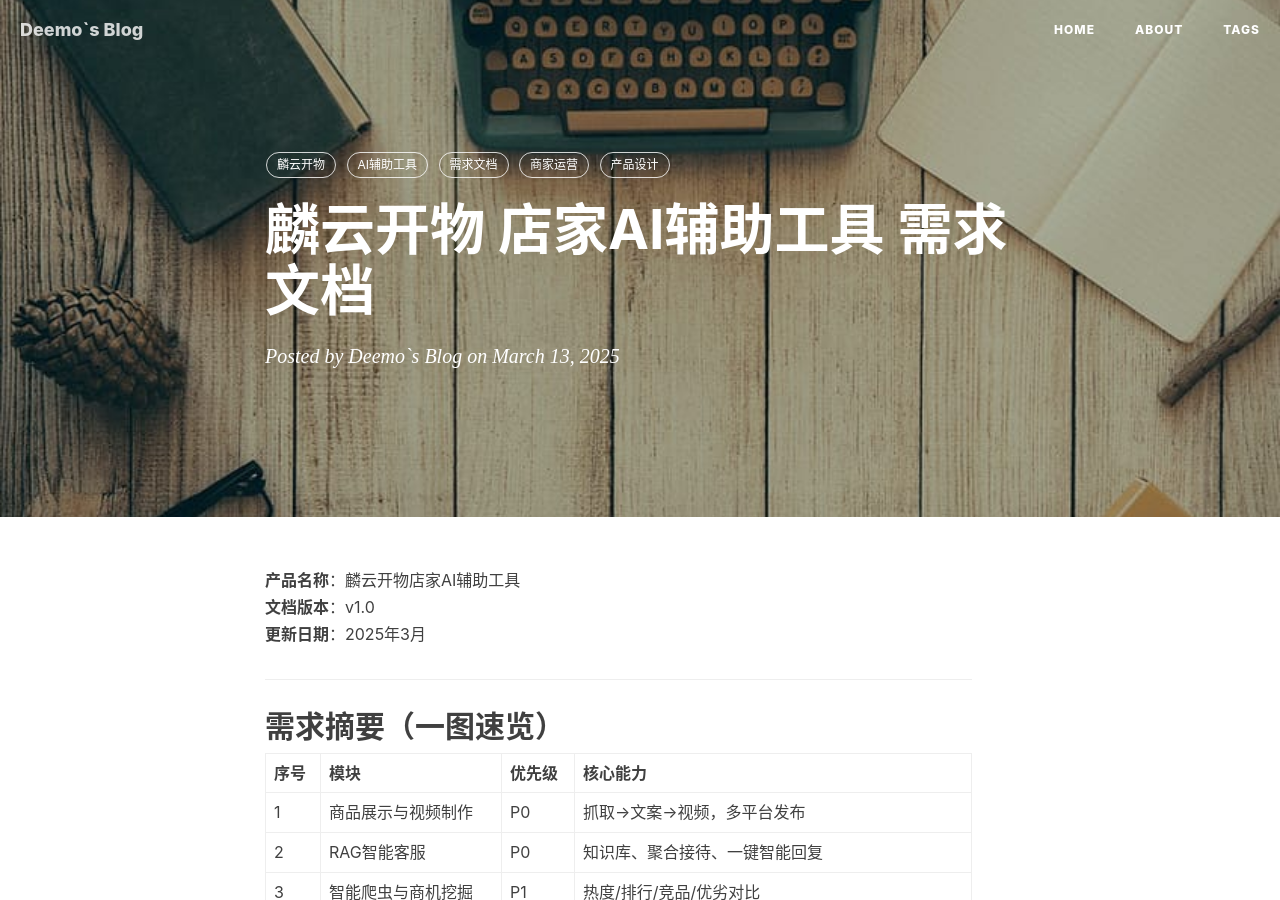
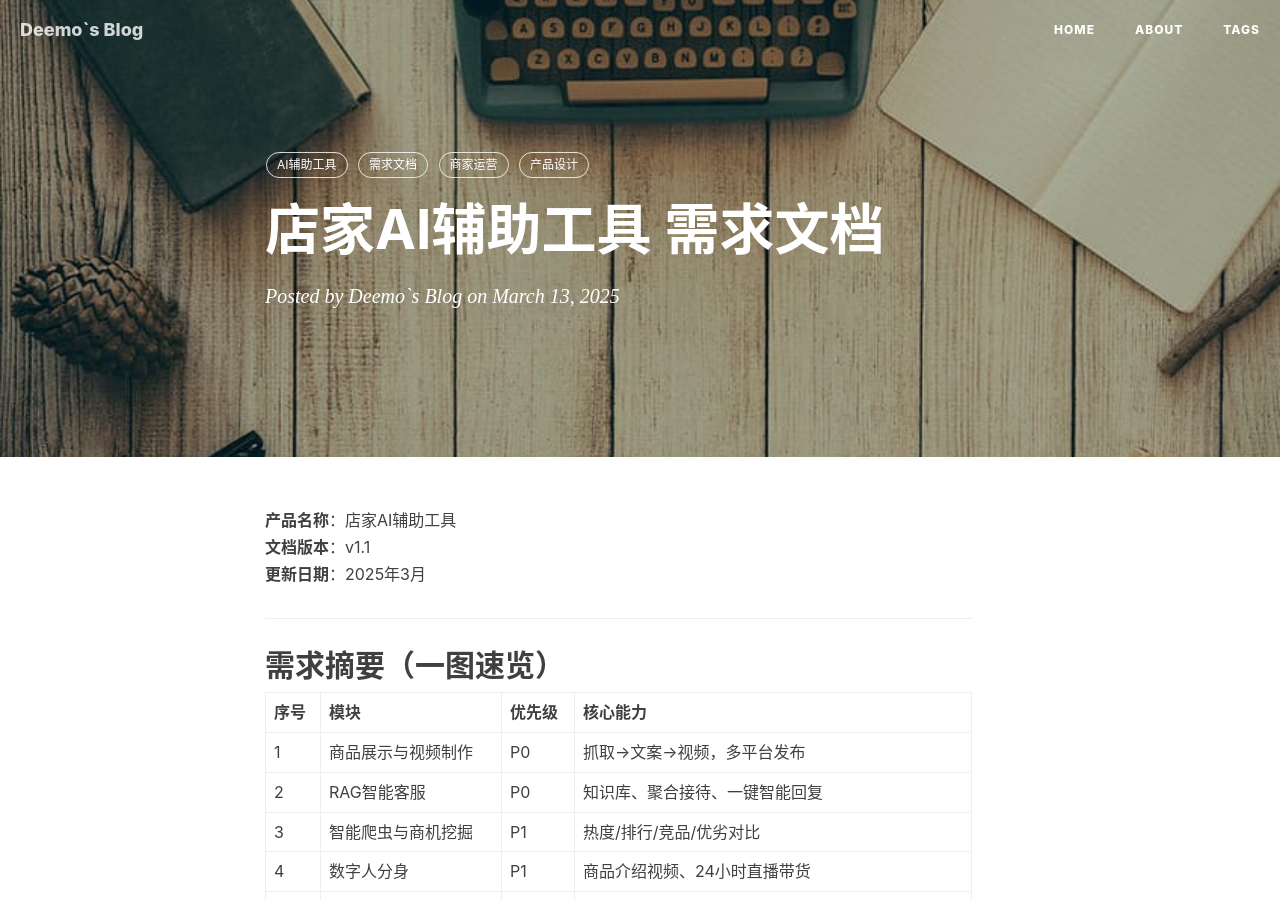
Before and after one commit to deemojiang/deemojiang.github.io, a Jekyll site: the page built from _posts/2025-03-13-麟云开物店家AI辅助工具需求文档.md, in a window 1280 px wide and 900 px high. Built offline with Jekyll 4.4.1, drawn with Linux system fonts in a browser that asks for light colours; nearby versions of some CDN libraries; comment, search, counter and statistics services are not loaded; some of the changed text lies outside the part shown.

Commit message:
移除麟云开物描述，更新为v1.1
Made-with: Cursor

```diff
--- a/_posts/2025-03-13-麟云开物店家AI辅助工具需求文档.md
+++ b/_posts/2025-03-13-麟云开物店家AI辅助工具需求文档.md
@@ -1,13 +1,13 @@
 ---
 layout: post
-title: "麟云开物 店家AI辅助工具 需求文档"
+title: "店家AI辅助工具 需求文档"
 date: 2025-03-13 10:00:00 +0800
 categories: 产品设计
-tags: [麟云开物, AI辅助工具, 需求文档, 商家运营, 产品设计]
+tags: [AI辅助工具, 需求文档, 商家运营, 产品设计]
 ---
 
-**产品名称**：麟云开物店家AI辅助工具
-**文档版本**：v1.0
+**产品名称**：店家AI辅助工具
+**文档版本**：v1.1
 **更新日期**：2025年3月
 
 ---
@@ -73,4 +73,4 @@ tags: [麟云开物, AI辅助工具, 需求文档, 商家运营, 产品设计]
 
 ---
 
-*本文档为麟云开物店家AI辅助工具产品需求规格，供产品设计与开发参考。*
+*本文档为店家AI辅助工具产品需求规格，供产品设计与开发参考。*
```
